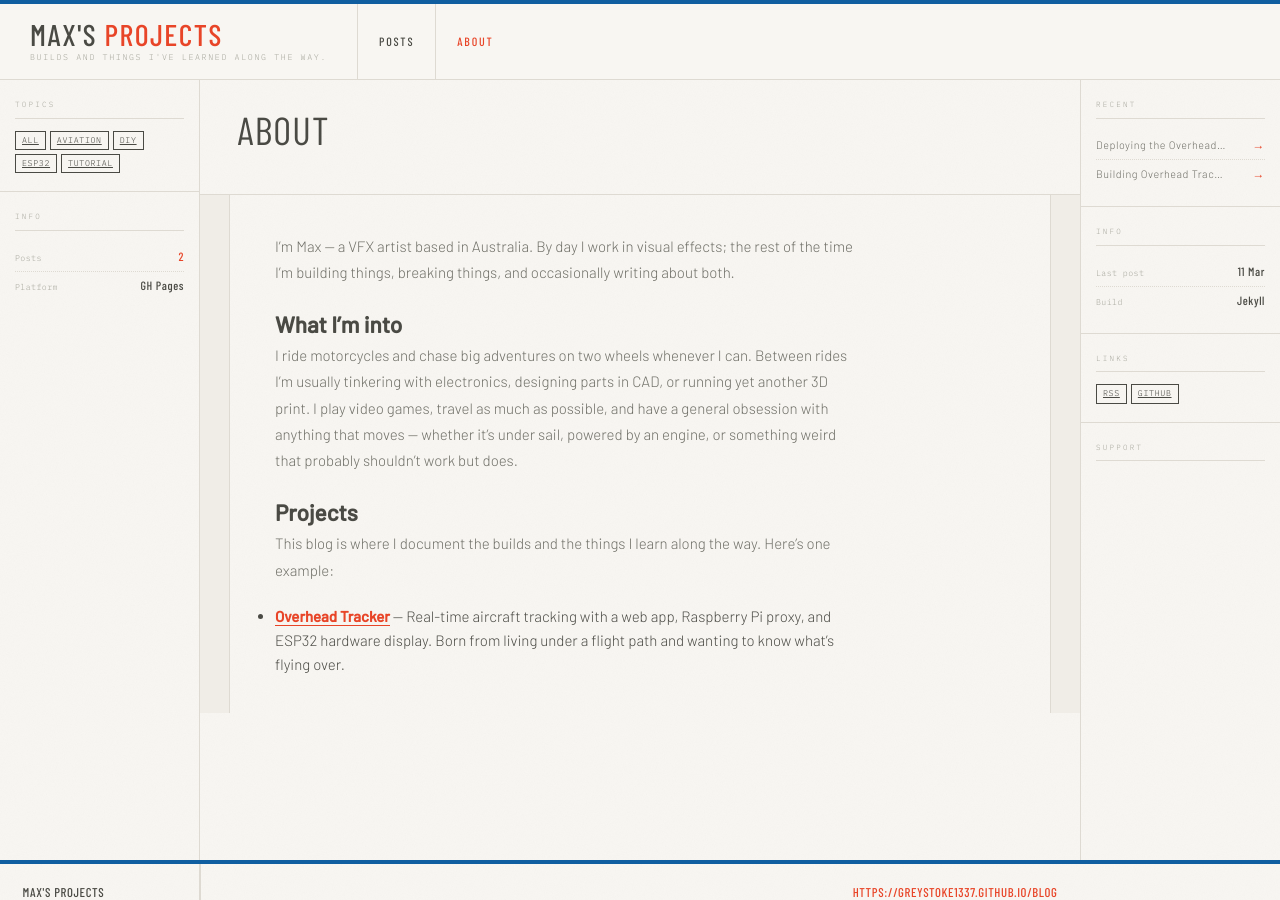
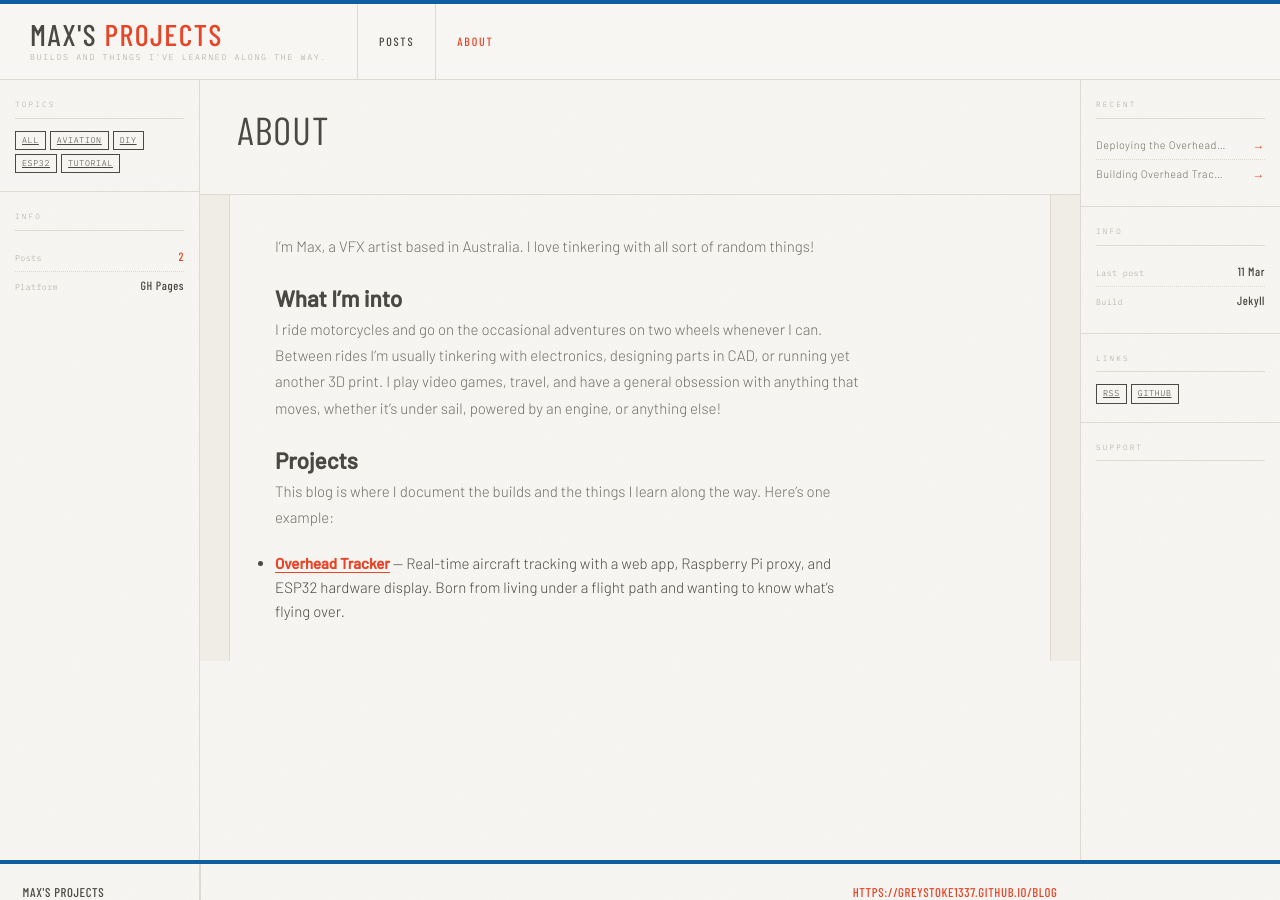
Before and after one commit to greystoke1337/blog, a Jekyll site: the page built from about.md, in a window 1280 px wide and 900 px high. Built offline with Jekyll 4.4.1, drawn with Linux system fonts in a browser that asks for light colours; some web fonts are replaced.

Commit message:
Revise about section for clarity and engagement
Updated personal description and interests in the about section.

```diff
--- a/about.md
+++ b/about.md
@@ -4,11 +4,11 @@ title: About
 permalink: /about/
 ---
 
-I'm Max — a VFX artist based in Australia. By day I work in visual effects; the rest of the time I'm building things, breaking things, and occasionally writing about both.
+I'm Max, a VFX artist based in Australia. I love tinkering with all sort of random things!
 
 ## What I'm into
 
-I ride motorcycles and chase big adventures on two wheels whenever I can. Between rides I'm usually tinkering with electronics, designing parts in CAD, or running yet another 3D print. I play video games, travel as much as possible, and have a general obsession with anything that moves — whether it's under sail, powered by an engine, or something weird that probably shouldn't work but does.
+I ride motorcycles and go on the occasional adventures on two wheels whenever I can. Between rides I'm usually tinkering with electronics, designing parts in CAD, or running yet another 3D print. I play video games, travel, and have a general obsession with anything that moves, whether it's under sail, powered by an engine, or anything else!
 
 ## Projects
 
```
